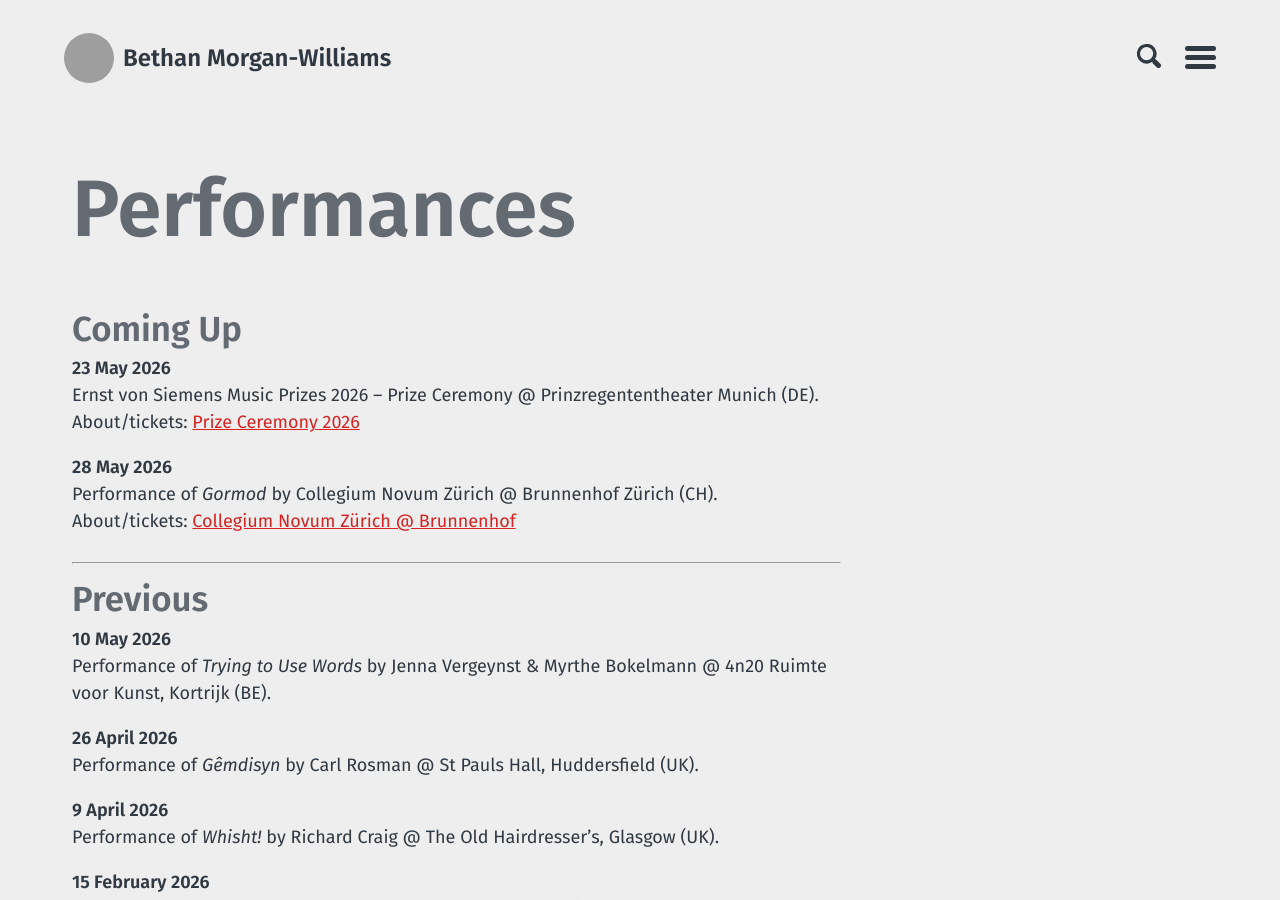
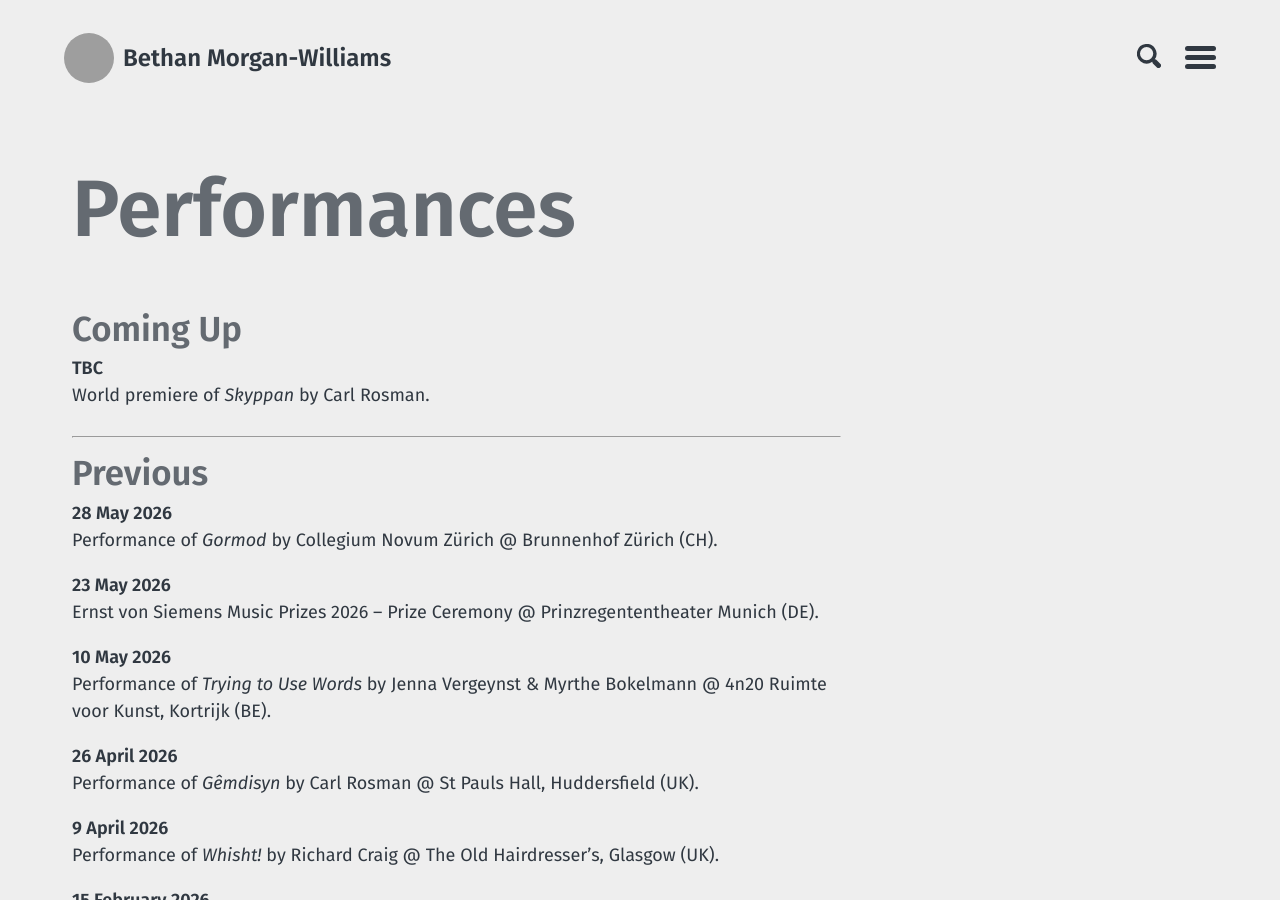
Before and after one commit to morganwilliamsb/website, a Jekyll site: the page built from performances.md, in a window 1280 px wide and 900 px high. Built offline with Jekyll 4.4.1, drawn with Linux system fonts in a browser that asks for light colours; grey boxes are pictures that could not be loaded.

Commit message:
Revise upcoming and previous performances section
Updated performance schedule with new events and details.

```diff
--- a/performances.md
+++ b/performances.md
@@ -5,17 +5,18 @@ layout: page
 
 ## Coming Up
 
-23 May 2026
-: Ernst von Siemens Music Prizes 2026 – Prize Ceremony @ Prinzregententheater Munich (DE).
-: About/tickets: [Prize Ceremony 2026](https://evs-musikstiftung.ch/en/music-prize/music-prizes-2026-prize-ceremony/)
-
-28 May 2026
-: Performance of _Gormod_ by Collegium Novum Zürich @ Brunnenhof Zürich (CH).
-: About/tickets: [Collegium Novum Zürich @ Brunnenhof](https://cnz.ch/ausschweifen)
+TBC
+: World premiere of _Skyppan_ by Carl Rosman.
 
 -------------------------------------------------------------------------------
 
 ## Previous
+28 May 2026
+: Performance of _Gormod_ by Collegium Novum Zürich @ Brunnenhof Zürich (CH).
+
+23 May 2026
+: Ernst von Siemens Music Prizes 2026 – Prize Ceremony @ Prinzregententheater Munich (DE).
+
 10 May 2026
 : Performance of _Trying to Use Words_ by Jenna Vergeynst & Myrthe Bokelmann @ 4n20 Ruimte voor Kunst, Kortrijk (BE).
 
```
